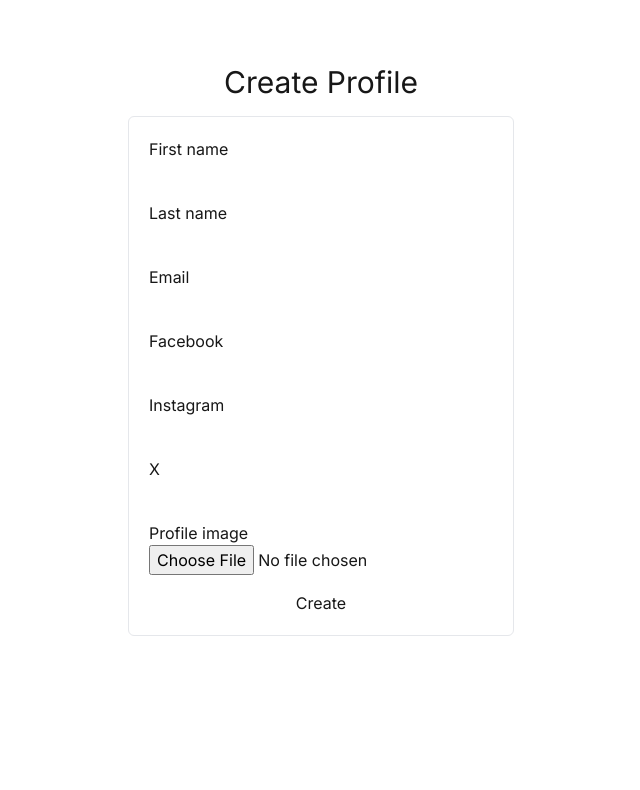
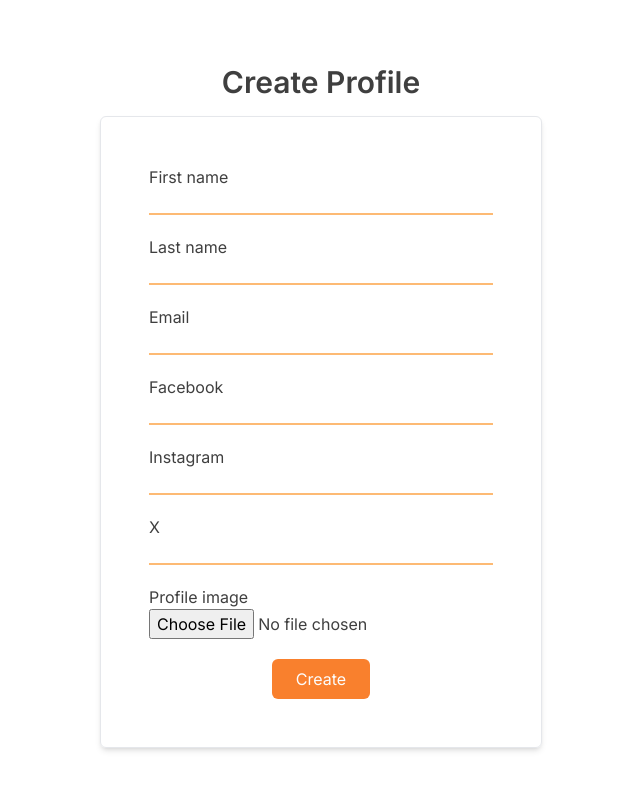
Before and after one commit to UriBaynesay/Recipes, a Next.js app: page /create-profile in a window 1280 px wide. Shown: the top 790 px of the page, without its empty margins (319-959 px from the left). Built offline with nearby package versions, Linux system fonts and the light colour scheme; no server answers.

Commit message:
profile edit and create form styling

```diff
--- a/app/(main)/profile/edit/[profileId]/page.tsx
+++ b/app/(main)/profile/edit/[profileId]/page.tsx
@@ -22,14 +22,16 @@ const EditProfilePage = ({ params }: { params: { profileId: string } }) => {
     setProfile(profile)
   }
   return (
-    <main className="grow m-4 md:m-12 mt-8">
+    <main className="grow mx-4 mt-6">
+      <h1 className="text-3xl font-semibold text-center mb-4">Edit Profile</h1>
       <div className="md:flex md:justify-center">
         <form
-          className="flex flex-col md:p-5 md:border rounded-md [&>input]:mb-4"
+          className="flex flex-col md:p-12 md:border md:rounded-md md:shadow-md [&>input]:mb-5"
           action={formAction}
         >
           <label htmlFor="first_name">First name</label>
           <input
+            className="border-b-2 border-orange-300"
             type="text"
             name="first_name"
             id="first_name"
@@ -38,6 +40,7 @@ const EditProfilePage = ({ params }: { params: { profileId: string } }) => {
           />
           <label htmlFor="last_name">Last name</label>
           <input
+            className="border-b-2 border-orange-300"
             type="text"
             name="last_name"
             id="last_name"
@@ -46,6 +49,7 @@ const EditProfilePage = ({ params }: { params: { profileId: string } }) => {
           />
           <label htmlFor="email">Email</label>
           <input
+            className="border-b-2 border-orange-300"
             type="email"
             name="email"
             id="email"
@@ -54,6 +58,7 @@ const EditProfilePage = ({ params }: { params: { profileId: string } }) => {
           />
           <label htmlFor="facebook_link">Facebook</label>
           <input
+            className="border-b-2 border-orange-300"
             type="url"
             name="facebook_link"
             id="facebook_link"
@@ -61,6 +66,7 @@ const EditProfilePage = ({ params }: { params: { profileId: string } }) => {
           />
           <label htmlFor="instagram_link">Instagram</label>
           <input
+            className="border-b-2 border-orange-300"
             type="url"
             name="instagram_link"
             id="instagram_link"
@@ -68,6 +74,7 @@ const EditProfilePage = ({ params }: { params: { profileId: string } }) => {
           />
           <label htmlFor="x_link">X</label>
           <input
+            className="border-b-2 border-orange-300"
             type="url"
             name="x_link"
             id="x_link"
@@ -77,7 +84,12 @@ const EditProfilePage = ({ params }: { params: { profileId: string } }) => {
           <label htmlFor="profile_image">Profile image</label>
           <input type="file" name="profile_image" id="profile_image" />
 
-          <button type="submit">Edit</button>
+          <button
+            className="bg-background px-6 py-2 text-foreground rounded-md w-fit mx-auto"
+            type="submit"
+          >
+            Edit
+          </button>
 
           {state.message && (
             <small className="text-red-300">{state.message}</small>
--- a/app/create-profile/page.tsx
+++ b/app/create-profile/page.tsx
@@ -12,24 +12,62 @@ const CreateProfilePage = () => {
   })
   return (
     <main className="grow m-4 md:m-12 mt-8">
-      <h1 className="text-3xl text-center mb-4">Create Profile</h1>
+      <h1 className="text-3xl font-semibold text-center mb-4">
+        Create Profile
+      </h1>
       <div className="md:flex md:justify-center">
         <form
-          className="flex flex-col md:p-5 md:border rounded-md [&>input]:mb-4"
+          className="flex flex-col md:p-12 md:border md:rounded-md md:shadow-md [&>input]:mb-5"
           action={formAction}
         >
           <label htmlFor="first_name">First name</label>
-          <input type="text" name="first_name" id="first_name" defaultValue={user.user?.firstName?.toString()} required />
+          <input
+            className="border-b-2 border-orange-300"
+            type="text"
+            name="first_name"
+            id="first_name"
+            defaultValue={user.user?.firstName?.toString()}
+            required
+          />
           <label htmlFor="last_name">Last name</label>
-          <input type="text" name="last_name" id="last_name" defaultValue={user.user?.lastName?.toString()} required />
+          <input
+            className="border-b-2 border-orange-300"
+            type="text"
+            name="last_name"
+            id="last_name"
+            defaultValue={user.user?.lastName?.toString()}
+            required
+          />
           <label htmlFor="email">Email</label>
-          <input type="email" name="email" id="email" defaultValue={user.user?.primaryEmailAddress?.toString()} required />
+          <input
+            className="border-b-2 border-orange-300"
+            type="email"
+            name="email"
+            id="email"
+            defaultValue={user.user?.primaryEmailAddress?.toString()}
+            required
+          />
           <label htmlFor="facebook_link">Facebook</label>
-          <input type="url" name="facebook_link" id="facebook_link" />
+          <input
+            className="border-b-2 border-orange-300"
+            type="url"
+            name="facebook_link"
+            id="facebook_link"
+          />
           <label htmlFor="instagram_link">Instagram</label>
-          <input type="url" name="instagram_link" id="instagram_link" />
+          <input
+            className="border-b-2 border-orange-300"
+            type="url"
+            name="instagram_link"
+            id="instagram_link"
+          />
           <label htmlFor="x_link">X</label>
-          <input type="url" name="x_link" id="x_link" />
+          <input
+            className="border-b-2 border-orange-300"
+            type="url"
+            name="x_link"
+            id="x_link"
+          />
 
           <label htmlFor="profile_image">Profile image</label>
           <input
@@ -39,7 +77,12 @@ const CreateProfilePage = () => {
             accept="image/png, image/gif, image/jpeg"
           />
 
-          <button type="submit">Create</button>
+          <button
+            className="bg-background px-6 py-2 text-foreground rounded-md w-fit mx-auto"
+            type="submit"
+          >
+            Create
+          </button>
           {state.message && (
             <small className="text-red-300">{state.message}</small>
           )}
--- a/app/globals.css
+++ b/app/globals.css
@@ -3,13 +3,13 @@
 @tailwind utilities;
 
 :root {
-  --background: #ffffff;
-  --foreground: #171717;
+  --background: #F9802D;
+  --foreground: #fcfcfc;
 }
 
 body {
-  color: var(--foreground);
-  background: var(--background);
+  color: rgb(63, 63, 63);
+  background: white;
   font-family: Arial, Helvetica, sans-serif;
 }
 
--- a/app/layout.tsx
+++ b/app/layout.tsx
@@ -10,6 +10,8 @@ const InterFont = Inter({
 
 export const generateMetadata = (): Metadata => ({
   title: { template: "%s | Recipe", default: "Recipe" },
+  description:
+    "Recipes with ratings and reviews by home cooks like you. Find easy dinner ideas, healthy recipes, plus helpful cooking tips and techniques.",
 })
 
 export default function RootLayout({
```
